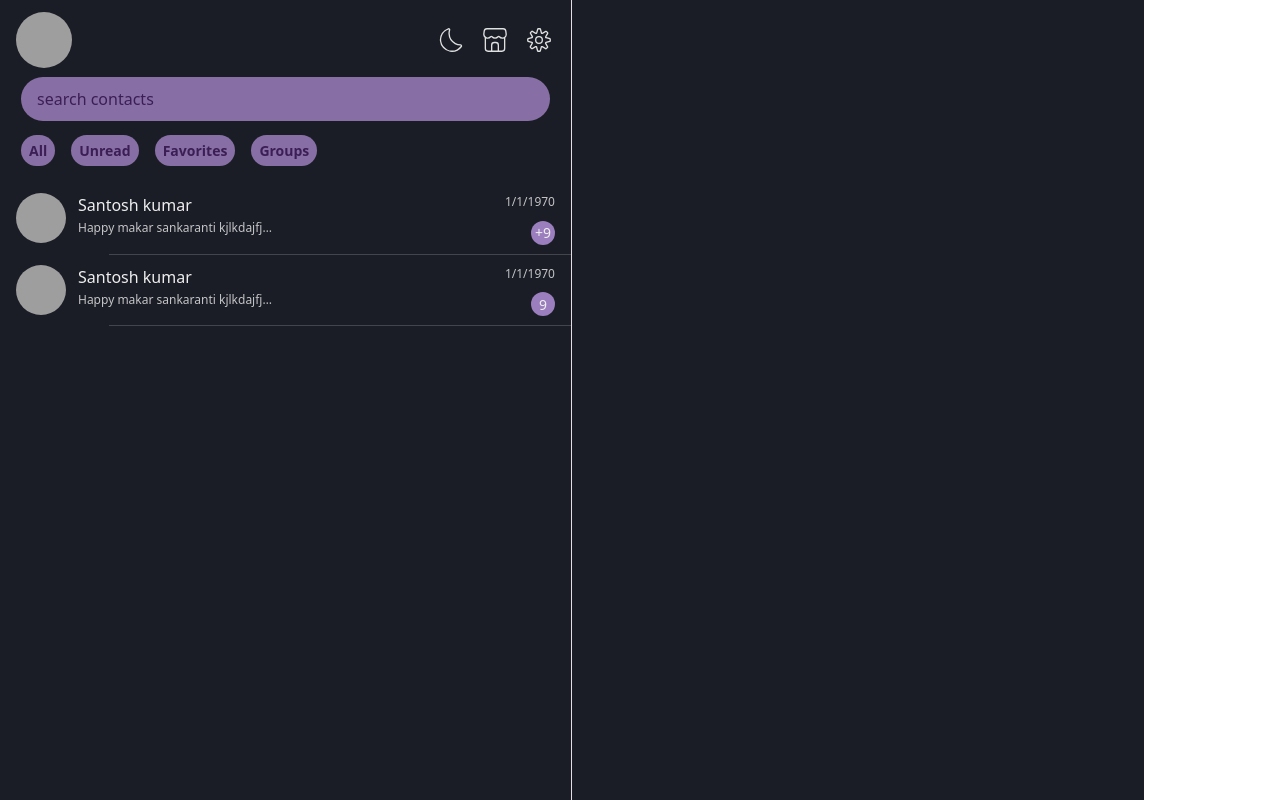
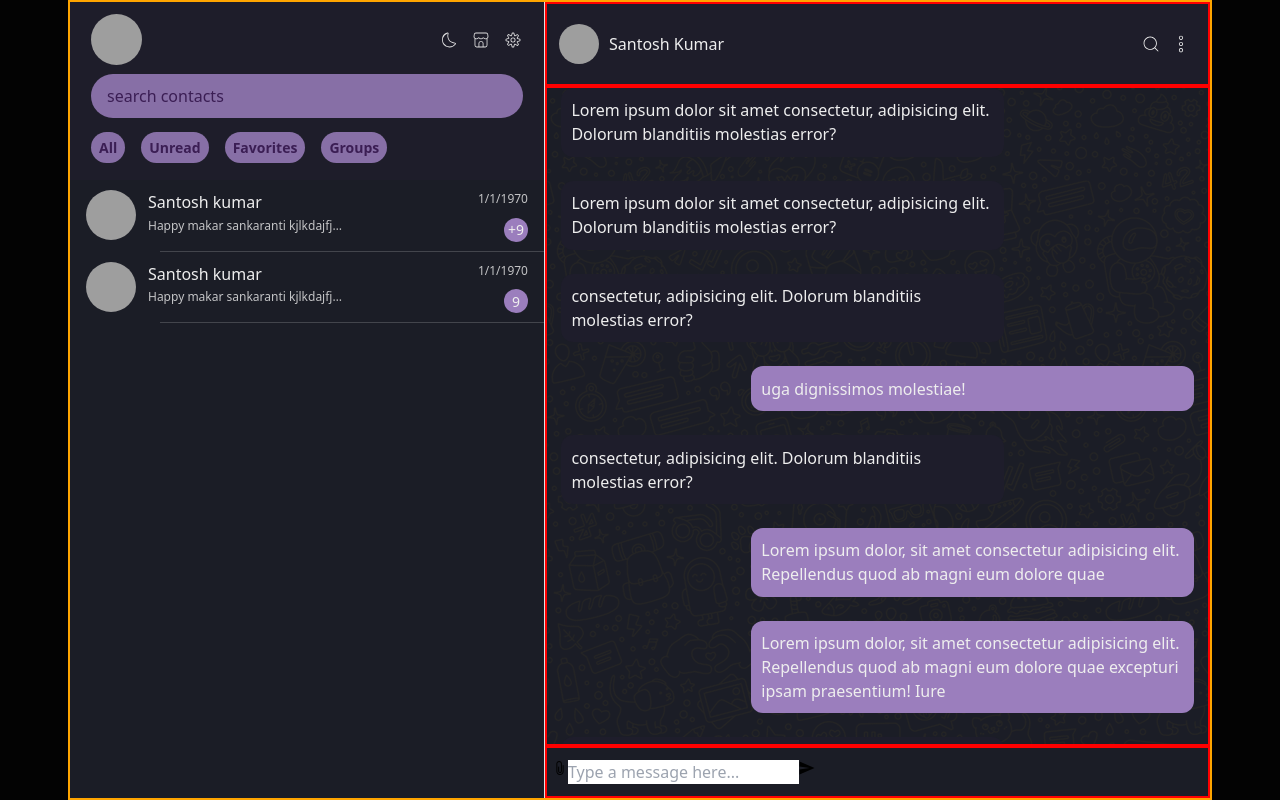
Before and after one commit to Sudhanshusingh315/ChatApp, a React (Vite) app in the folder frontend/: page /chat in a window 1280 px wide. Built offline with nearby package versions, Linux system fonts and the light colour scheme; grey boxes are pictures that could not be loaded.

Commit message:
chat container

```diff
--- a/frontend/src/index.css
+++ b/frontend/src/index.css
@@ -4,7 +4,9 @@
 
 :root{
     --background-color:#1B1D26;
-    ---accent-color:#EEEEEE;
+    --accent-color:#EEEEEE;
+    --chat-bg-color:#1E1D2B;
+    background-color: #030303;
 }
 /* 1. Use a more-intuitive box-sizing model */
 *, *::before, *::after {
--- a/frontend/src/pages/chat/Chat.jsx
+++ b/frontend/src/pages/chat/Chat.jsx
@@ -1,11 +1,17 @@
 import "./chat.css";
 import { CiDark, CiShop } from "react-icons/ci";
 import { CiSettings } from "react-icons/ci";
+import { CiSearch } from "react-icons/ci";
+import { CiMenuKebab } from "react-icons/ci";
+import { IoIosAttach } from "react-icons/io";
+import { IoSendSharp } from "react-icons/io5";
+
+
 export default function Chat() {
     return (
         <div className="chat-wrapper">
             <div className="sidebar">
-                <div className="chat-action">
+                <div className="chat-action bg-primary/10">
                     <div className="user-chat--info">
                         <img
                             className="user-profile"
@@ -16,7 +22,7 @@ export default function Chat() {
                             <CiDark />
                         </p>
                         <p className="stories">
-                            <CiShop/>
+                            <CiShop />
                         </p>
                         <p className="settings">
                             <CiSettings />
@@ -25,13 +31,23 @@ export default function Chat() {
                     <div className="chat-search">
                         {/* todo : add the search icon and make that respnosive as well */}
                         {/* todo : add the focu:visible class */}
-                        <input type="text" className="bg-secondary-400/85 hover:outline-primary hover:outline-4 hover:outline-double" placeholder="search contacts"/>
+                        <input
+                            type="text"
+                            className="bg-secondary-400/85 hover:outline-primary hover:outline-4 hover:outline-double"
+                            placeholder="search contacts"
+                        />
                     </div>
                     <div className="messages-category">
                         <p className="bg-secondary-400/85 text-primary">All</p>
-                        <p className="bg-secondary-400/85 text-primary">Unread</p>
-                        <p className="bg-secondary-400/85 text-primary">Favorites</p>
-                        <p className="bg-secondary-400/85 text-primary">Groups</p>
+                        <p className="bg-secondary-400/85 text-primary">
+                            Unread
+                        </p>
+                        <p className="bg-secondary-400/85 text-primary">
+                            Favorites
+                        </p>
+                        <p className="bg-secondary-400/85 text-primary">
+                            Groups
+                        </p>
                     </div>
                 </div>
                 <div className="chat-inboxes text-accent">
@@ -81,7 +97,68 @@ export default function Chat() {
                     </div>
                 </div>
             </div>
-            <div className="chat-container"></div>
+
+            {/* chat conponent */}
+            {/* todo: break this into two components */}
+            <div className="chat-container">
+                {/* header */}
+                <div className="chat-header-section text-accent bg-primary/10">
+                    <img
+                        src="https://i.pravatar.cc/300"
+                        alt=""
+                    />
+                    <p className="chat-selected-user">Santosh Kumar</p>
+                    <p className="search-icon">
+                        <CiSearch />
+                    </p>
+                    <p className="kebab-icon">
+                        <CiMenuKebab />
+                    </p>
+                </div>
+                {/* chat component */}
+                <div className="chat-talking-section text-accent">
+                    <div className="reciever bg-[#1E1D2B]">
+                        Lorem ipsum dolor sit amet consectetur, adipisicing elit. Dolorum blanditiis molestias error?
+                    </div>
+                    <div className="reciever bg-[#1E1D2B]">
+                        Lorem ipsum dolor sit amet consectetur, adipisicing elit. Dolorum blanditiis molestias error?
+                    </div>
+                    <div className="reciever bg-[#1E1D2B]">
+                        consectetur, adipisicing elit. Dolorum blanditiis molestias error?
+                    </div>
+                    <div className="owner bg-secondary-400">
+                        uga dignissimos molestiae!
+                    </div>
+                    <div className="reciever bg-[#1E1D2B]">
+                        consectetur, adipisicing elit. Dolorum blanditiis molestias error?
+                    </div>
+                    <div className="owner bg-secondary-400">
+                        Lorem ipsum dolor, sit amet consectetur adipisicing elit. Repellendus quod ab magni eum dolore quae
+                    </div>
+                    <div className="owner bg-secondary-400">
+                        Lorem ipsum dolor, sit amet consectetur adipisicing elit. Repellendus quod ab magni eum dolore quae excepturi ipsam praesentium! Iure
+                    </div>
+                    <div className="reciever bg-[#1E1D2B]">
+                        consectetur, adipisicing elit. Dolorum blanditiis molestias error?
+                    </div>
+                    <div className="reciever bg-[#1E1D2B]">
+                        consectetur, adipisicing elit. Dolorum blanditiis molestias error?
+                    </div>
+                    <div className="reciever bg-[#1E1D2B]">
+                        consectetur, adipisicing elit. Dolorum blanditiis molestias error?
+                    </div>
+                </div>
+                {/* message box input */}
+                <div className="send-chat-configuration">
+                    <p className="attachments">
+                        <IoIosAttach/>
+                    </p>
+                    <input type="text" placeholder="Type a message here..."/>
+                    <p className="send-message">
+                        <IoSendSharp />
+                    </p>
+                </div>
+            </div>
         </div>
     );
 }
--- a/frontend/src/pages/chat/chat.css
+++ b/frontend/src/pages/chat/chat.css
@@ -1,154 +1,273 @@
-
 /* todo: add a font family popping */
 /* todo: add the padding to .em and not .rem*/
 
-*,*::before,*::after{
+*,
+*::before,
+*::after {
     margin: 0;
     padding: 0;
     box-sizing: border-box;
+    --chat-bg-color: #1e1d2b;
 }
 
-img{
+img {
     max-width: 100%;
     display: block;
 }
 
-
-.chat-wrapper{
+.chat-wrapper {
+    border:2px solid orange ;
     min-width: 750px;
     max-width: 1144px;
-    min-height: 100vh;
+    height: 100vh;
     display: grid;
-    grid-template-columns: repeat(12,1fr);
-    background-color: var(--background-color)
+    grid-template-columns: repeat(12, 1fr);
+    background-color: var(--background-color);
+    margin-inline:auto;
 }
 
-
-.sidebar{
+.sidebar {
     /* todo: fixed the borded on the right side */
     border-right: 1px solid #eeee;
     grid-column-start: 1;
-    grid-column-end:7;
+    grid-column-end: 7;
 }
 
-.chat-action{
+.chat-action {
     display: grid;
-    grid-template-rows: repeat(3,auto);
-    padding:.75rem 1rem;
-    gap: .25rem;
-    .user-chat--info{
+    grid-template-rows: repeat(3, auto);
+    padding: 0.75rem 1rem;
+    gap: 0.25rem;
+    .user-chat--info {
         /* border: 2px solid red; */
+        /* todo: change all the padding from rem to em */
         display: flex;
-        justify-content:space-evenly ;
+        justify-content: space-evenly;
         align-items: center;
-        gap:12px;
-        img{
-            width: 3.5rem;
+        gap: 12px;
+        padding: 0 .3125rem;
+        img {
+            width: 3.2rem;
             aspect-ratio: 1/1;
             border-radius: 50%;
         }
-        .themes, .stories, .settings{
-            font-size: 2rem;
+        .themes,
+        .stories,
+        .settings {
+            font-size: 1.25rem;
             color: #eeee;
         }
-        .themes{
-            margin-left: auto ;
+        .themes {
+            margin-left: auto;
         }
-
     }
-    .chat-search{
-        padding:5px 5px;
+    .chat-search {
+        padding: 5px 5px;
     }
-    .chat-search > input{
+    .chat-search > input {
         display: block;
         width: 100%;
-        padding: .625rem .3125rem;
+        padding: 0.625rem 0.3125rem;
         border-radius: 100vw;
         color: white;
-
     }
-    .chat-search > input::placeholder{
-        color: #3B1E54;
+    .chat-search > input::placeholder {
+        color: #3b1e54;
     }
-    .chat-search > input[type="text"]{
-        padding-inline-start:1rem ;
+    .chat-search > input[type="text"] {
+        padding-inline-start: 1rem;
     }
 }
 
-.messages-category{
+.messages-category {
     display: flex;
     padding: 5px;
     justify-content: start;
     gap: 1rem;
 
-    p{
-        font-size: .875rem;
+    p {
+        font-size: 0.875rem;
         padding: 5px 8px;
         border-radius: 100vw;
         font-weight: 700;
     }
 }
 
-
-
-
-
-.chat-inbox{
+.chat-inbox {
     display: flex;
-    padding: .625rem 1rem;
+    padding: 0.625rem 1rem;
     justify-content: space-around;
     align-items: start;
-    gap: .75rem;
+    gap: 0.75rem;
     position: relative;
-    .chat-profile{
+    .chat-profile {
         border-radius: 50%;
         width: 50px;
         aspect-ratio: 1/1;
     }
 
-    .chat-info{
+    .chat-info {
         justify-self: start;
-        flex:1;
+        flex: 1;
     }
-    .name{
-        margin-block-end: .15rem;
+    .name {
+        margin-block-end: 0.15rem;
     }
-    .last-message{
+    .last-message {
         display: block;
         width: 200px;
         white-space: nowrap;
         overflow: hidden;
-        font-size: .75rem;
+        font-size: 0.75rem;
         text-overflow: ellipsis;
-        opacity: .8;
+        opacity: 0.8;
     }
-    .chat-data{
+    .chat-data {
         width: max-content;
-        font-size: .75rem;
+        font-size: 0.75rem;
     }
-    .number-of-messages{
-        margin-top: .6rem;
+    .number-of-messages {
+        margin-top: 0.6rem;
         width: 1.5rem;
         aspect-ratio: 1/1;
         border-radius: 50%;
-        font-size: .875rem;
+        font-size: 0.875rem;
         justify-self: flex-end;
         align-self: center;
         display: flex;
         justify-content: center;
         align-items: center;
-
     }
-
 }
-.chat-inbox::after{
-    content: '';
+.chat-inbox::after {
+    content: "";
     display: block;
     width: 81%;
     height: 1px;
     position: absolute;
-    background-color:#eeee;
+    background-color: #eeee;
     bottom: 0;
     right: 0;
-    opacity: .2;
+    opacity: 0.2;
 }
+
+/* chat container */
+
+.chat-container {
+    display: flex;
+    flex-direction: column;
+    grid-column: 7/-1;
+    overflow: auto;
+}
+.chat-container > * {
+    border: 2px solid red;
+}
+
+.chat-header-section {
+    padding: 1.25rem 0.75rem;
+    display: flex;
+    align-items: center;
+}
+
+.chat-header-section > img {
+    width: 2.5rem;
+    aspect-ratio: 1/1;
+    border-radius: 50%;
+}
+
+.search-icon {
+    margin-left: auto;
+    width: 1.875rem;
+    aspect-ratio: 1/1;
+    justify-items: center;
+    align-content: center;
+    font-size: 1.25rem;
+}
+.kebab-icon {
+    width: 1.875rem;
+    justify-items: center;
+    align-content: center;
+    aspect-ratio: 1/1;
+    font-size: 1.25rem;
+}
+
+.chat-selected-user {
+    margin-left: 0.625rem;
+}
+
+.chat-talking-section {
+    display: flex;
+    flex-direction: column;
+    padding: 0 0.875rem;
+    background: url("../../assets/bg-chat-room.png");
+    overflow:auto;
+    height: 800px;
+    flex:1;
+    /* overflow-y: scroll; */
+    .reciever,
+    .owner {
+        margin-block-end: 1.5rem;
+        width: 70%;
+        padding:.65rem;
+        border-radius: .75rem;
+        text-wrap: pretty;
+    }
+
+    .reciever {
+        align-self: start;
+        position: relative;
+    }
+    /* todo make these before and after work
+    else implement, the way google messages
+    rcs has.
+    */
+    /* .reciever::before {
+        content: "";
+        top: 0;
+        left: -8px;
+        position: absolute;
+        width: 0px;
+        height: 0px;
+        border-style: solid;
+        border-width: 6px;
+        border-color: var(--chat-bg-color) var(--chat-bg-color) transparent
+            transparent;
+    } */
+
+    .owner {
+        align-self: end;
+        position: relative;
+    }
+    /* .owner::after {
+        content: "";
+        top: 0;
+        right: -8px;
+        position: absolute;
+        width: 0px;
+        height: 0px;
+        border-style: solid;
+        border-width: 6px;
+        border-color: var(--chat-bg-color) transparent transparent
+            var(--chat-bg-color);
+
+    } */
+}
+
+
+/* Send message */
+.send-chat-configuration{
+    display: flex;
+    padding: 12px 5px;
+}
+
+@media (min-width: 850px) {
+    .sidebar {
+        /* todo: fixed the borded on the right side */
+        border-right: 1px solid #eeee;
+        grid-column-start: 1;
+        grid-column-end: 6;
+    }
+    .chat-container {
+        grid-column: 6/-1;
+    }
+}
--- a/frontend/tailwind.config.js
+++ b/frontend/tailwind.config.js
@@ -15,5 +15,9 @@ export default {
       }
     },
   },
-  plugins: [],
+  plugins: [
+    function ({ addVariant }) {
+      addVariant('child', '& > *');
+  }
+  ],
 }
```
Also changed, not shown: frontend/src/assets/bg-chat-room.png (added).
